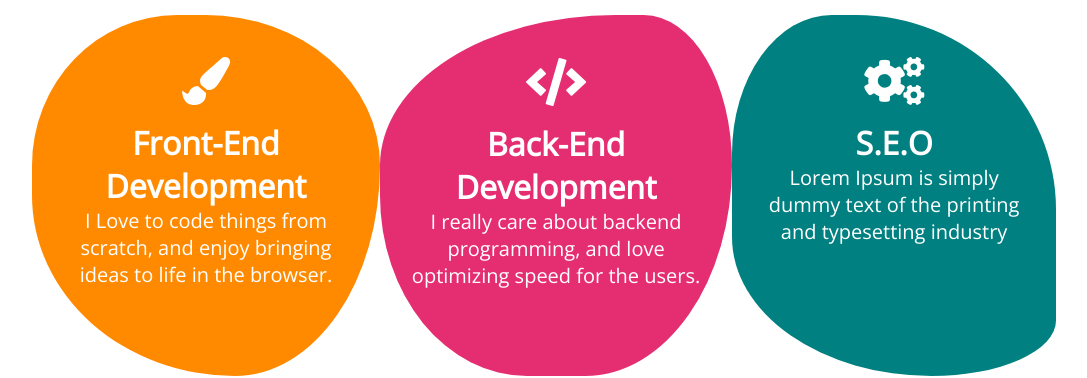
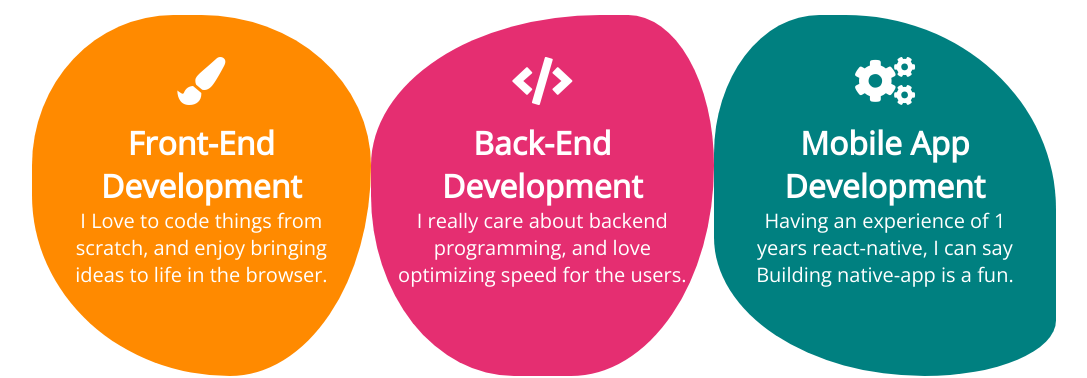
Before and after one commit to SujanSB/React-Portfolio, a React (Create React App) app: page / in a window 1280 px wide. Shown: the part 1900-2278 px from the top of the page, without its empty margins (96-1183 px from the left). Built offline with nearby package versions, Linux system fonts and the light colour scheme.

Commit message:
Drastical change again

```diff
--- a/src/components/Service.js
+++ b/src/components/Service.js
@@ -33,10 +33,10 @@ function Service() {
           <div className="service-3">
             <div className="inner-part">
               <i class="fas fa-cogs"></i>
-              <h2>S.E.O</h2>
+              <h2>Mobile App Development</h2>
               <p>
-                Lorem Ipsum is simply dummy text of the printing and typesetting
-                industry
+                Having an experience of 1 years react-native, I can say
+                Building native-app is a fun.
               </p>
             </div>
           </div>
```
